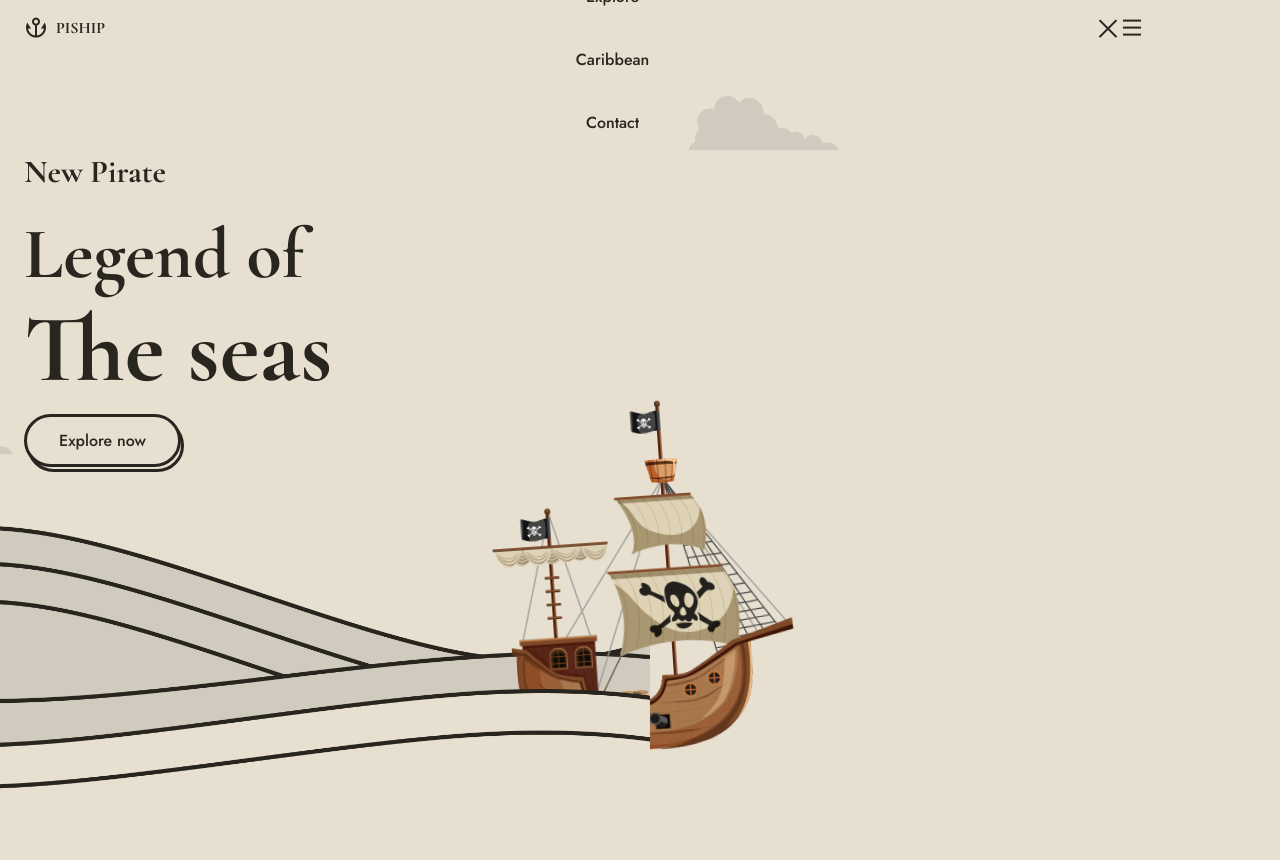
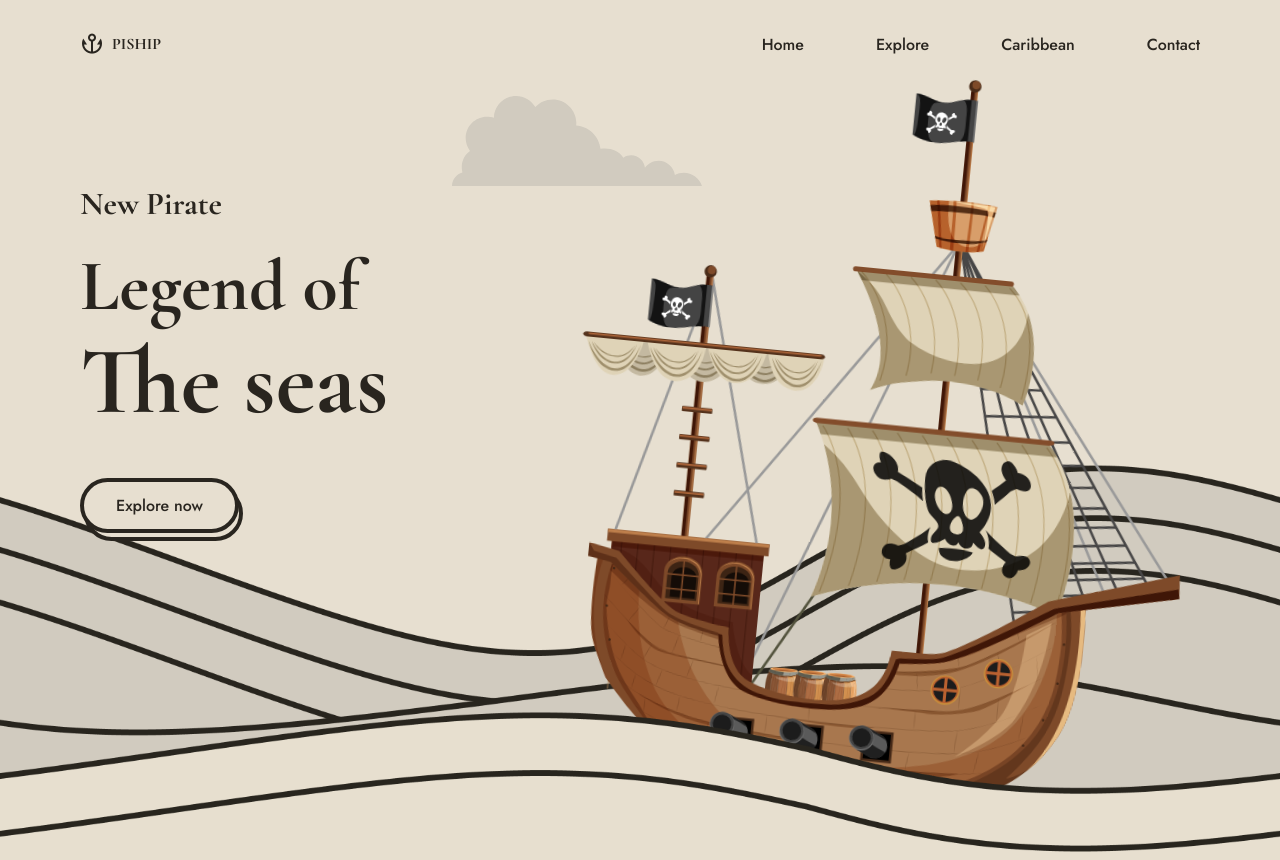
Before and after one commit to freetimezp/js-portfolio-124-pirate, a plain HTML site: page index.html in a window 1280 px wide. Before the commit the page ends 800 px from the top, so only its background shows below. Drawn offline with nearby package versions, Linux system fonts and the light colour scheme.

Commit message:
05. js-portfolio-124-pirate. Responsive.

```diff
--- a/assets/css/styles.css
+++ b/assets/css/styles.css
@@ -158,7 +158,10 @@ img {
 }
 
 /* Add shadow header */
-
+.shadow-header {
+  background-color: var(--body-color);
+  box-shadow: 0 2px 16px hsla(40, 24%, 4%, 0.1);
+}
 
 /*=============== HOME ===============*/
 .home {
@@ -328,9 +331,121 @@ img {
 
 /*=============== BREAKPOINTS ===============*/
 /* For small devices */
+@media screen and (max-width: 300px) {
+  .container {
+    margin-inline: 1rem;
+  }
+  .home__title {
+    font-size: 3rem;
+  }
+  .home__title span {
+    font-size: 2.5rem;
+  }
+}
+
+@media screen and (min-width: 350px) and (max-height: 680px) {
+  .home__container {
+    height: 750px;
+  }
+  .home__images div {
+    width: 100%;
+  }
+
+}
+
+/* For medium devices */
+@media screen and (min-width: 576px) {
+  .home__images div {
+    width: 100%;
+  }
+  .home__ship {
+    width: 400px;
+  }
+}
+
+/* For large devices */
+@media screen and (min-width: 1150px) {
+  .container {
+    margin-inline: auto;
+  }
+  .nav {
+    height: calc(var(--header-height) + 2rem);
+  }
+  .nav__toggle,
+  .nav__close {
+    display: none;
+  }
+  .nav__list {
+    flex-direction: row;
+    column-gap: 4.5rem;
+  }
+  .home__container {
+    height: 860px;
+    padding-top: 11.5rem;
+  }
+  .home__title {
+    margin-bottom: 3rem;
+  }
+  .home__button,
+  .home__button::after {
+    border-width: 4px;
+  }
+  .home__button::after {
+    bottom: -12px;
+  }
+
+  .home__cloud-1,
+  .home__cloud-2 {
+    width: 250px;
+  }
+  .home__cloud-2 {
+    top: 20rem;
+  }
+  .home__images div {
+    height: 375px;
+    background-size: 100vw 100%;
+  }
+
+  .home__waves-1 {
+    bottom: -2.5rem;
+  }
+  .home__waves-2 {
+    bottom: -2rem;
+  }
+  .home__waves-3 {
+    bottom: 5rem;
+  }
+
+  .home__ship {
+    width: 630px;
+    left: 30rem;
+  }
+
+  @keyframes waves-1 {
+    0%{
+      background-position-x: 100vw;
+    }
+    100%{
+      background-position-x: 0;
+    }
+  }
+  @keyframes waves-2 {
+    0%{
+      background-position-x: 0;
+    }
+    100%{
+      background-position-x: 100vw;
+    }
+  }
+}
 
 
-/* For medium devices */
-
-
-/* For large devices */
+@media screen and (min-width: 1150px) and (min-height: 1000px) {
+  .home__container {
+    display: grid;
+    height: 100vh;
+  }
+  .home__data {
+    align-self: center;
+  }
+}
--- a/assets/js/main.js
+++ b/assets/js/main.js
@@ -26,3 +26,12 @@ const linkAction = () => {
 navLinks.forEach(n => n.addEventListener('click', linkAction));
 
 /*=============== ADD SHADOW HEADER ===============*/
+
+const shadowHeader = () => {
+    const header = document.getElementById('header');
+    this.scrollY >= 50
+        ? header.classList.add('shadow-header')
+        : header.classList.remove('shadow-header');
+};
+
+window.addEventListener('scroll', shadowHeader);
```
